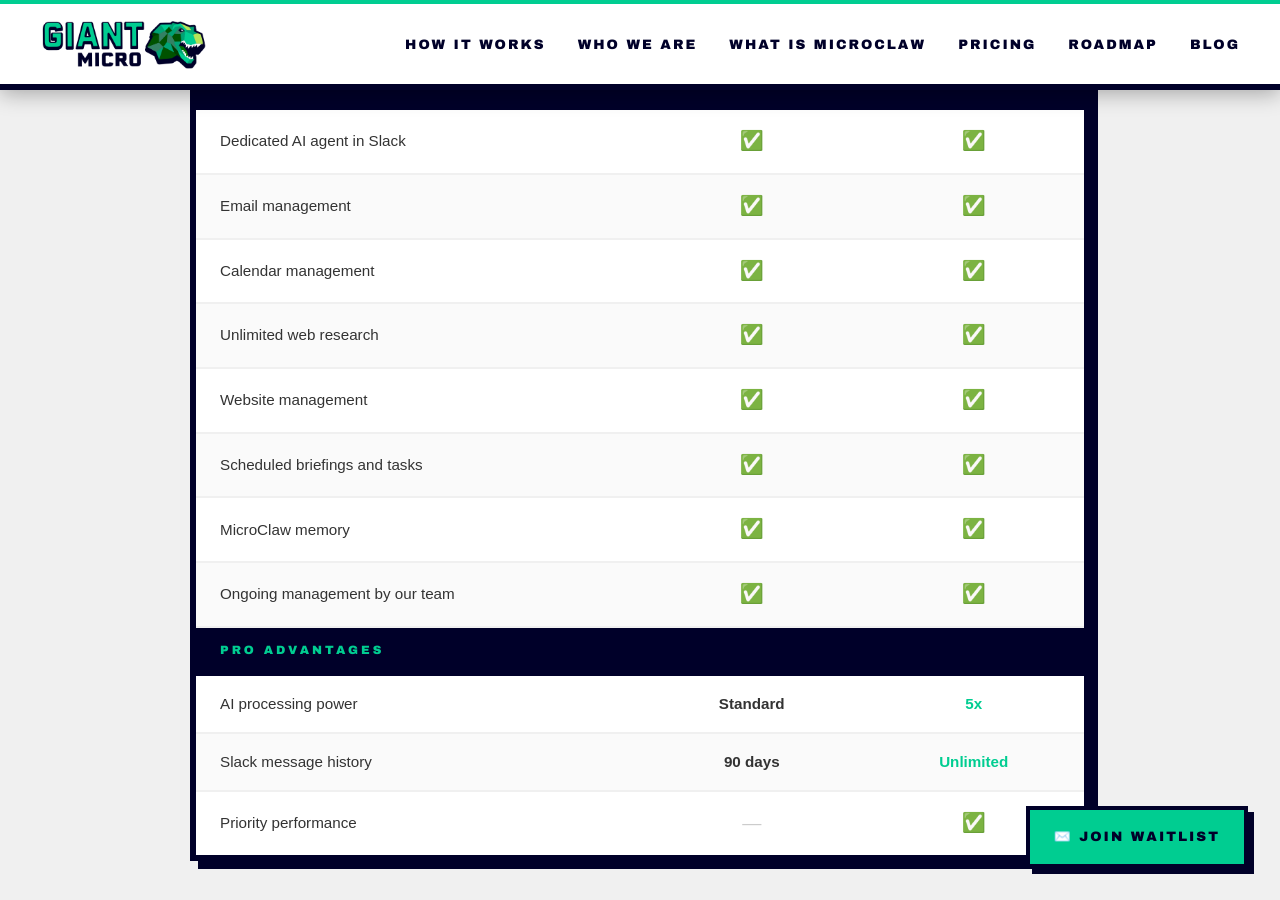
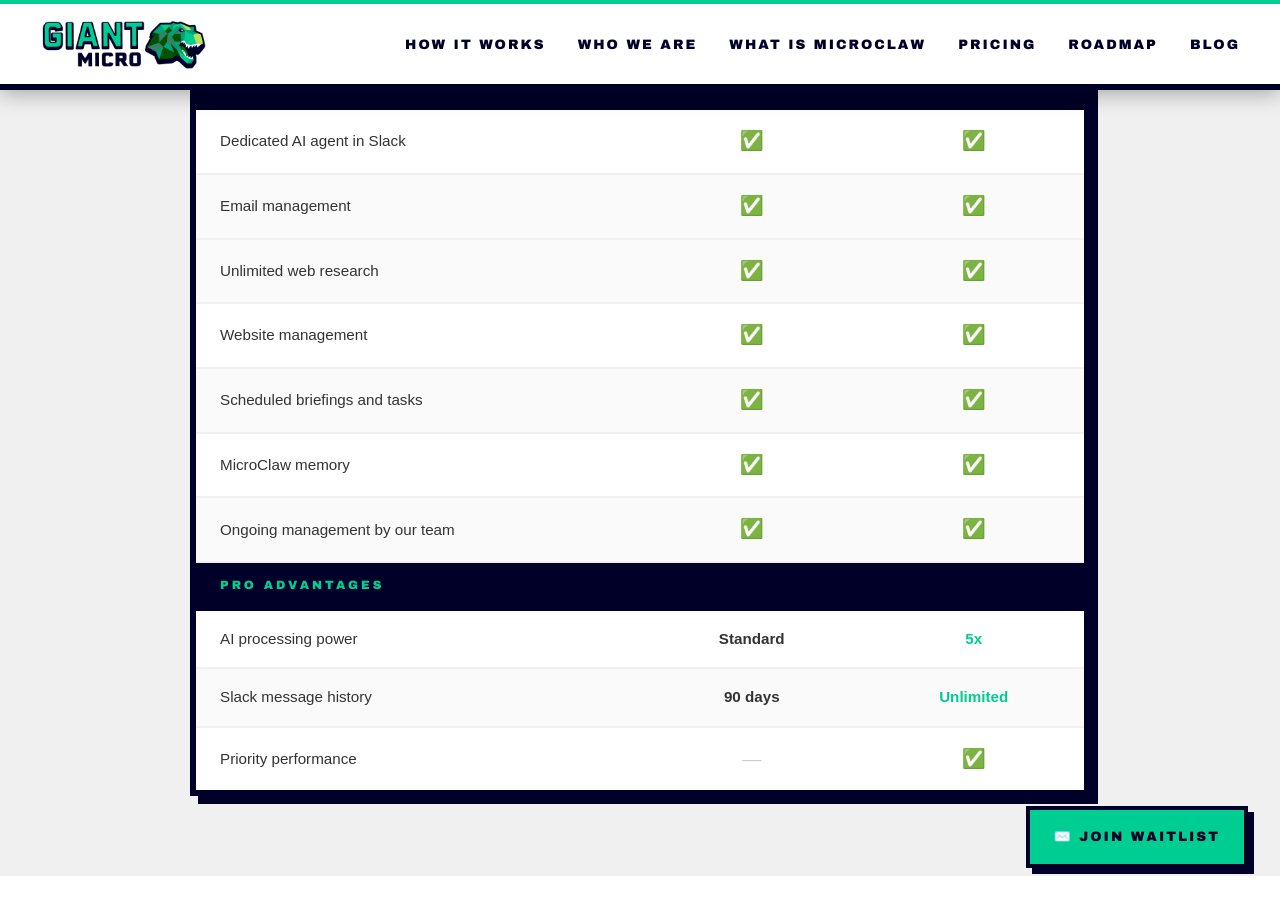
Before and after one commit to giant-micro/giant-micro.github.io, a Jekyll site: the page built from pricing.html, in a window 1280 px wide and 900 px high, scrolled down 1235 px. Built offline with Jekyll 4.4.1, drawn with Linux system fonts in a browser that asks for light colours.

Commit message:
Remove calendar management from pricing features

```diff
--- a/pricing.html
+++ b/pricing.html
@@ -79,11 +79,6 @@ title: Pricing
                     </tr>
                     <tr style="border-bottom: 2px solid #f0f0f0; background: #fafafa;">
                         <td style="padding: 1rem 1.5rem;">Email management</td>
-                        <td style="padding: 1rem; text-align: center; font-size: 1.2rem;">✅</td>
-                        <td style="padding: 1rem; text-align: center; font-size: 1.2rem;">✅</td>
-                    </tr>
-                    <tr style="border-bottom: 2px solid #f0f0f0;">
-                        <td style="padding: 1rem 1.5rem;">Calendar management</td>
                         <td style="padding: 1rem; text-align: center; font-size: 1.2rem;">✅</td>
                         <td style="padding: 1rem; text-align: center; font-size: 1.2rem;">✅</td>
                     </tr>
```
